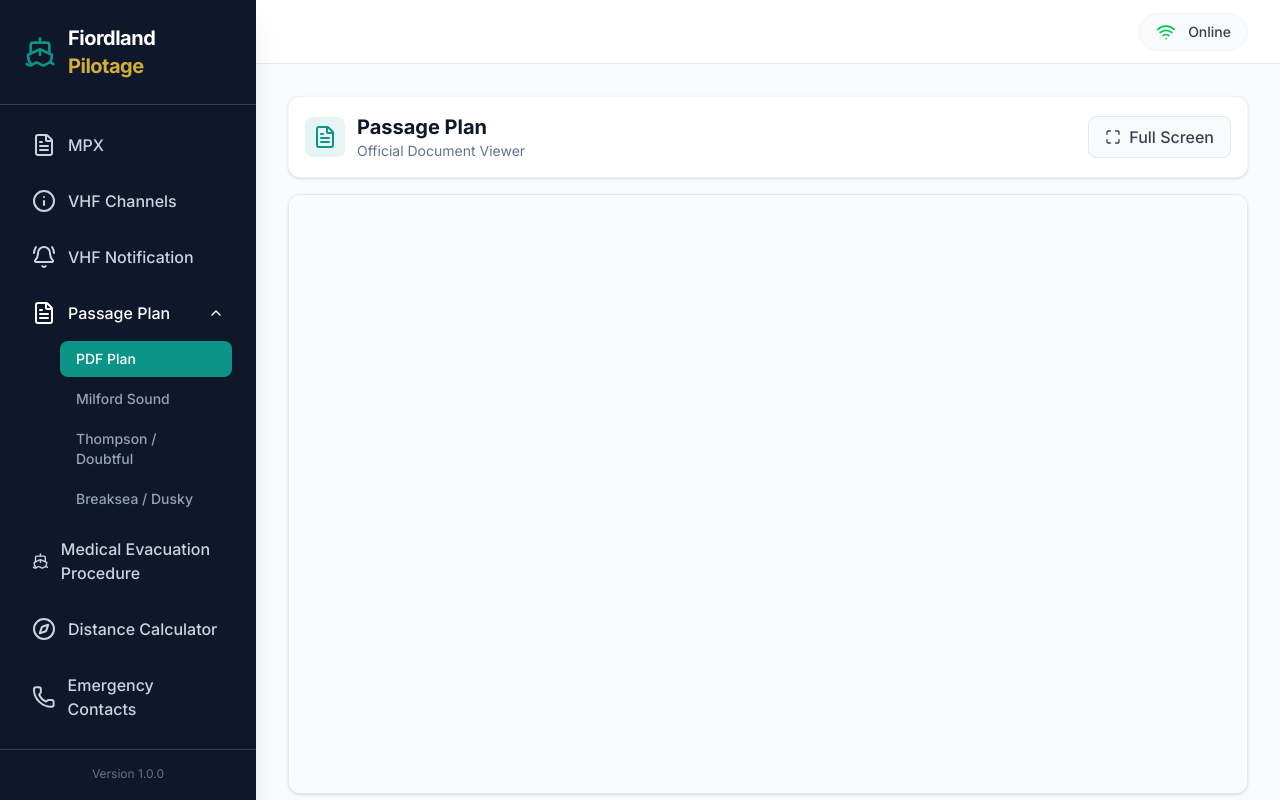
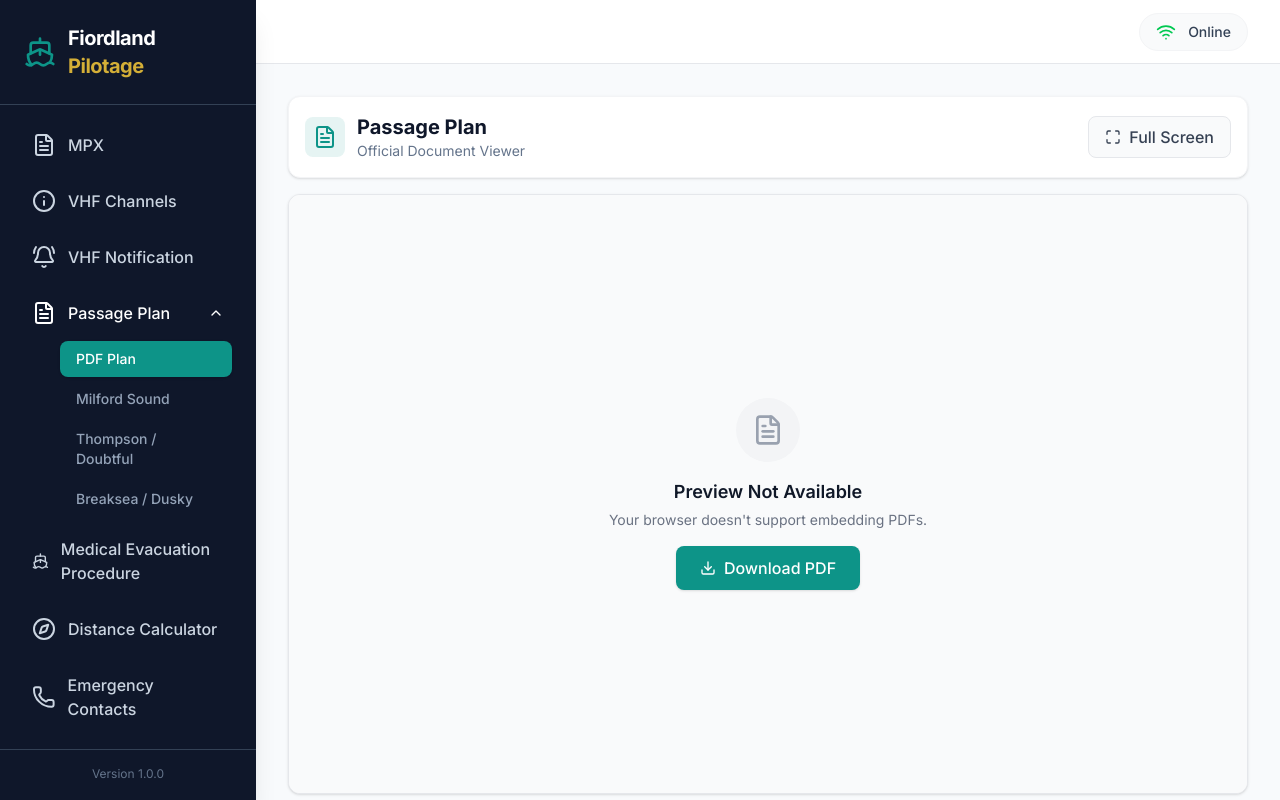
Before and after one commit to premraj81/fiordland-pilotage, a React (Vite) app: page /passage-plan in a window 1280 px wide. Built offline with nearby package versions, Linux system fonts and the light colour scheme.

Commit message:
Use robust PDF embedding with fallback and web-safe filename

```diff
--- a/src/pages/PassagePlan.tsx
+++ b/src/pages/PassagePlan.tsx
@@ -1,5 +1,5 @@
 import { useRef, useState, useEffect } from 'react';
-import { Maximize, Minimize, FileText } from 'lucide-react';
+import { Maximize, Minimize, FileText, Download } from 'lucide-react';
 
 export default function PassagePlan() {
     const containerRef = useRef<HTMLDivElement>(null);
@@ -43,7 +43,31 @@ export default function PassagePlan() {
             </div>
 
             <div ref={containerRef} className="flex-1 bg-white rounded-xl shadow-sm border border-gray-200 overflow-hidden relative min-h-[600px] group">
-                <iframe src="./Passage_Plan.pdf" className="w-full h-full" title="Passage Plan PDF" />
+                <div className="w-full h-full bg-gray-50">
+                    <object
+                        data="/passage-plan.pdf?v=2"
+                        type="application/pdf"
+                        className="w-full h-full"
+                    >
+                        <div className="flex flex-col items-center justify-center h-full p-8 text-center text-gray-500 space-y-4">
+                            <div className="p-4 bg-gray-100 rounded-full">
+                                <FileText className="w-8 h-8 text-gray-400" />
+                            </div>
+                            <div>
+                                <h3 className="text-lg font-semibold text-gray-900 mb-1">Preview Not Available</h3>
+                                <p className="text-sm">Your browser doesn't support embedding PDFs.</p>
+                            </div>
+                            <a
+                                href="/passage-plan.pdf"
+                                download
+                                className="flex items-center gap-2 px-6 py-2.5 bg-brand-teal text-white rounded-lg hover:bg-brand-teal/90 transition-all font-medium shadow-sm"
+                            >
+                                <Download className="w-4 h-4" />
+                                Download PDF
+                            </a>
+                        </div>
+                    </object>
+                </div>
 
                 {isFullScreen && (
                     <button
```
Also changed, not shown: 1 other file (tests, documents, lock files or other folders).
